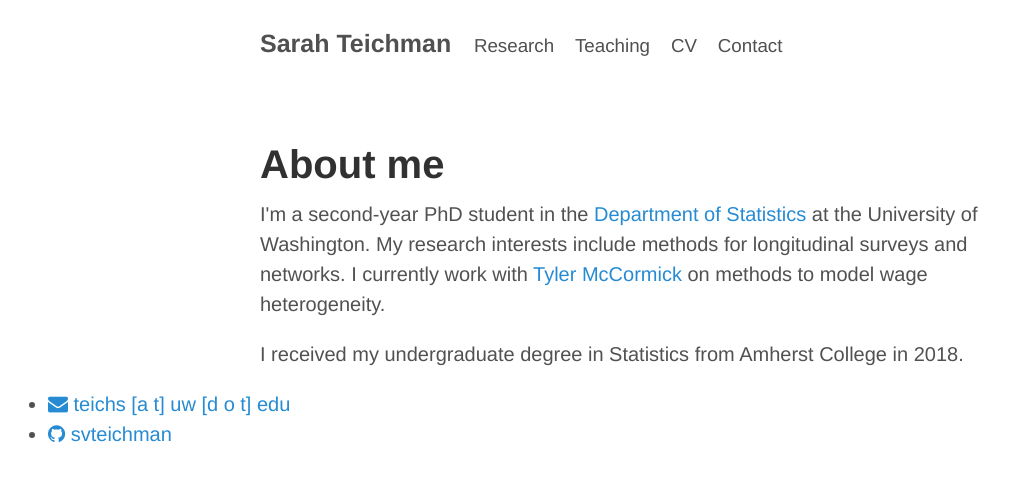
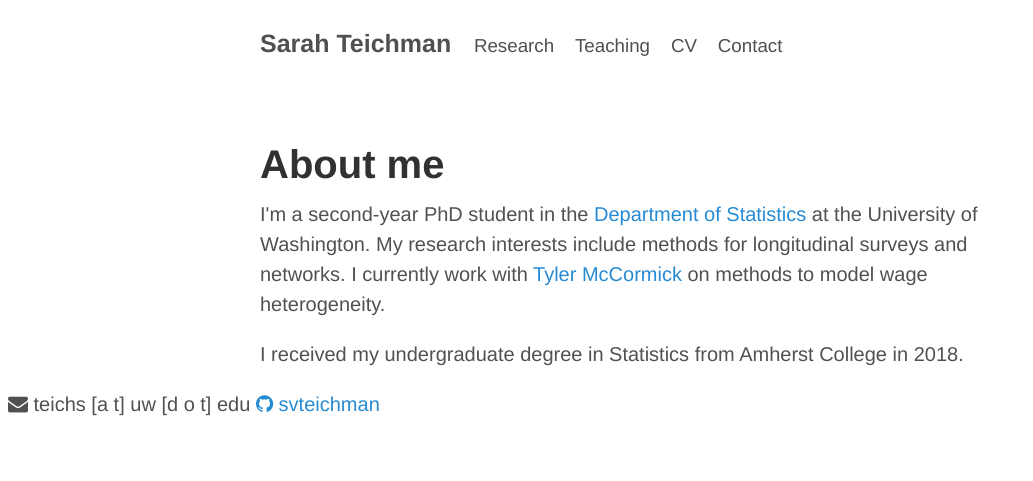
Before and after one commit to svteichman/svteichman.github.io, a Jekyll site: the page built from index.html, in a window 1280 px wide. Shown: the top 481 px of the page, without its empty margins (0-1033 px from the left). Built offline with Jekyll 4.4.1, drawn with Linux system fonts in a browser that asks for light colours.

Commit message:
fixing error link

```diff
--- a/_layouts/default.html
+++ b/_layouts/default.html
@@ -35,10 +35,9 @@
 
 </div><!-- .container -->
    			<footer>
-	    		<ul>
-				<li> <a href = "https://github.com/svteichman"><i class="fa fa-envelope" aria-hidden="true"></i> teichs [a t] uw [d o t] edu </li>
-	        		<li><a href = "https://github.com/svteichman"><i class="fa fa-github" aria-hidden="true"></i> svteichman</a></li>
-				</ul>
+
+				 <i class="fa fa-envelope" aria-hidden="true"></i> teichs [a t] uw [d o t] edu
+	        		<a href = "https://github.com/svteichman"><i class="fa fa-github" aria-hidden="true"></i> svteichman</a>
 			</footer>
 </body>
 </html>
```
